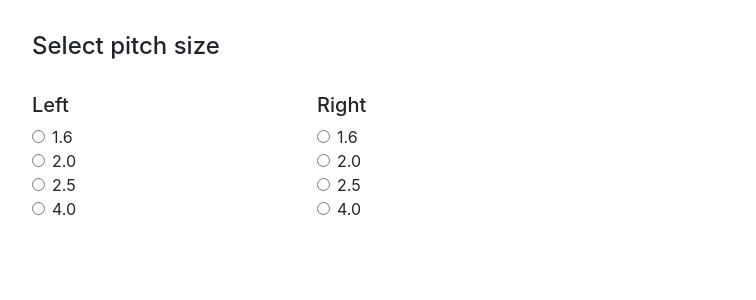
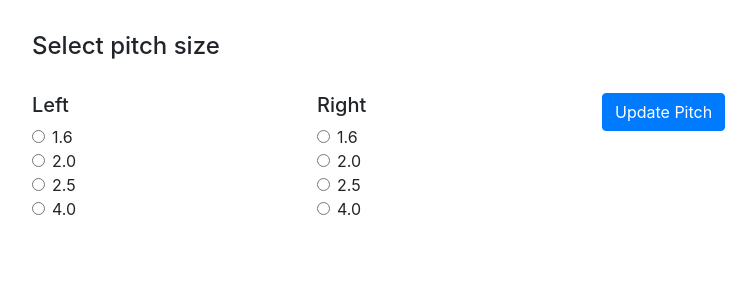
Before and after one commit to maxymapp/vuejs-python-firmware-updater-over-http, a Flask app: page / in a window 1280 px wide. Shown: the top 300 px of the page, without its empty margins (53-809 px from the left). Run offline with Flask 2, Linux system fonts and the light colour scheme; data that the repository does not hold is empty; some libraries are stand-ins or nearby versions.

Commit message:
updating firmware and rebooting macs by clicking button on client side

```diff
--- a/app.py
+++ b/app.py
@@ -55,25 +55,23 @@ def get_modules():
         if(module['attributes']['offset']['x'] == 0):
             mac = module['attributes']['mac']
             # if devices[mac] != float(left_pitch):
-                # modules.append({'mac': mac, 'pitch': left_pitch})
-            modules['leftPitch'] = devices[mac]
+            # modules['leftPitch'] = str(devices[mac])
+            modules['left'] = {'mac': mac, 'pitch': str(devices[mac])}
         if (module['attributes']['offset']['x'] > 0):
             mac = module['attributes']['mac']
             # if devices[mac] != float(right_pitch):
-                # return mac
-            modules['rightPitch'] = devices[mac]
-
-            # modules.append({'mac': mac, 'pitch': right_pitch})
-
+            # modules['rightPitch'] = str(devices[mac])
+            modules['right'] = {'mac': mac, 'pitch': str(devices[mac])}
+    # return modules
     return jsonify(modules)
 
-@app.route('/firm')
-# def update_firmware(mac, pitch):
-def update_firmware(module):
-    # return dumps(module)
+@app.route('/update-firmware', methods=['POST'])
+def update_firmware():
+    mac = request.form['mac']
+    pitch = request.form['pitch']
 
     firmware_path = app.config["FIRMWARE_PATH"]
-    firmware_file = app.config["FIRMWARE_FILES"][module['pitch']]
+    firmware_file = app.config["FIRMWARE_FILES"][pitch]
     fw = firmware_path + firmware_file
     # return dumps(fw)
 
@@ -83,7 +81,7 @@ def update_firmware(module):
     #MultipartEncoder explained in https://stackoverflow.com/a/12385661
     mp_encoder = MultipartEncoder(
         fields={
-            'ids': module['mac'],
+            'ids': mac,
             'file': (firmware_file, open(fw, 'rb'), 'application/octet-stream'),
         }
     )
@@ -94,9 +92,10 @@ def update_firmware(module):
     )
     return dumps(r.status_code)
 
-@app.route('/reboot-devices')
-def reboot_devices(macs):
-    url = '/api/devices?command=reboot'
+@app.route('/reboot-devices', methods=["POST"])
+def reboot_devices():
+    macs = request.form['mac']
+    url = 'http://' + app.config["IP_ADDRESS"] + '/api/devices?command=reboot'
     headers = {'Authorization': 'Bearer ' + app.config["AUTH_TOKEN"]}
     r = requests.post(url, data = {'ids':macs}, headers=headers)
     return 'rebooting macs'
--- a/templates/index.html
+++ b/templates/index.html
@@ -15,21 +15,33 @@
                 el: '#app',
                 data: {
                     modules: [],
-                    left_pitch: null,
-                    right_pitch: null,
+                    {#left_pitch: null,#}
+                    {#right_pitch: null,#}
                     new_left_pitch: null,
                     new_right_pitch: null,
-                    files: null,
-                    ip: '{{ ip }}'
                 },
                 mounted() {
                     this.getModules();
+                },
+                computed: {
+                    wasNewValueSelected: function () {
+                        return ((this.new_left_pitch !== this.modules['left']['pitch']) || (this.new_right_pitch !== this.modules['right']['pitch']))
+                    },
+                    wasLeftPitchChanged: function () {
+                        return (this.new_left_pitch !== this.modules['left']['pitch']);
+                    },
+                    wasRightPitchChanged: function () {
+                        return (this.new_right_pitch !== this.modules['right']['pitch']);
+                    }
                 },
                 methods: {
                     getModules: function() {
                         axios.get("{{ url_for('get_modules') }}")
                             .then((res) => {
                                 this.modules = res.data;
+                                this.new_left_pitch = this.modules['left']['pitch'];
+                                this.new_right_pitch = this.modules['right']['pitch'];
+
                             })
                             .catch((error) => {
                                 console.error("failed to get current pitch");
@@ -37,35 +49,50 @@
                                 console.error(error);
                             })
                     },
-                    updateFirmware: () => {
-                        this.checkIfPitchesChanged();
-                        {#let self = this;#}
-                        mac = "00:18:B7:89:45:40";
+                    updateButtonHandle: function() {
+                        if(!this.wasNewValueSelected) {
+                            console.log('new value was not selected');
+                            return;
+                        }
+                        if(this.wasLeftPitchChanged)
+                            this.updateFirmware(this.modules['left']['mac'], this.new_left_pitch);
+
+                        if(this.wasRightPitchChanged)
+                            this.updateFirmware(this.modules['right']['mac'], this.new_right_pitch);
+                    },
+                    updateFirmware: function(mac, pitch) {
                         let data = new FormData();
-                        data.append('file', this.files);
-                        data.append('ids', mac);
-                        {#this.set('isFirmwareUpdating', true);#}
-
-                        axios.post('http://10.0.0.3/api/devices?command=update-firmware', data)
+                        data.append('mac', mac);
+                        data.append('pitch', pitch);
+                        self = this;
+                        axios.post("{{ url_for('update_firmware') }}", data)
                             .then(function (response) {
                                 console.log(response)
+                                if(response.status == 200) {
+                                    self.rebootDevices(mac);
+                                }
 
-                            }).catch(function (error) {
-                            console.log(error)
+                            })
+                            .catch(function (error) {
+                                console.log(error)
 
-                        })
+                            })
                     },
-                    checkIfPitchesChanged: function() {
-                        {#if(parseFloat(this.new_left_pitch) !== this.left_pitch) {#}
-                        {#    console.log(parseFloat(this.new_left_pitch));#}
-                        {#    console.log(this.left_pitch);#}
-                        {#return;#}
+                    rebootDevices: function(mac) {
+                        data = new FormData();
+                        data.append('mac', mac);
+                        axios.post("{{ url_for('reboot_devices') }}", data)
+                            .then(function (response) {
+                                console.log(response);
+                            }
+                                .catch(function(error) {
+                                    console.log(error)
+
+                                }))
 
                     }
-
-                }
-            });
-        };
+                }//methods close
+            })}
     </script>
 </head>
 <body>
@@ -129,7 +156,8 @@
         </div>
 
         <div class="col-sm-3">
-            <button v-if="this.new_left_pitch || this.new_right_pitch" v-on:click="this.updateFirmware" class="btn btn-primary">Update Pitch</button>
+            <!-- v-if="this.wasNewValueSelected"*/ -->
+            <button v-on:click="this.updateButtonHandle" class="btn btn-primary">Update Pitch</button>
         </div>
     </div>
 </div>
```
